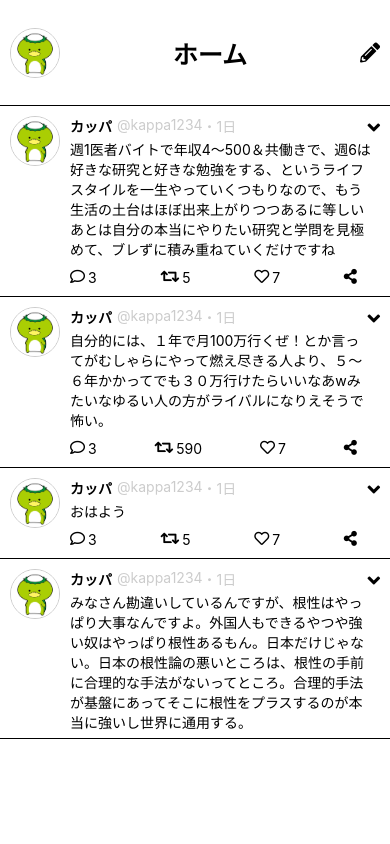
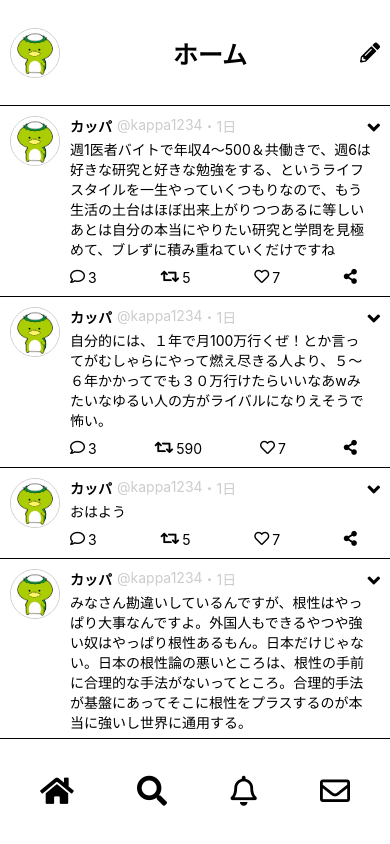
Before and after one commit to physphys/twi-type, a React Native app: screen / in a window 390 px wide. Built offline with nearby package versions, Linux system fonts and the light colour scheme.

Commit message:
Add icons to Footer

```diff
--- a/components/Footer.tsx
+++ b/components/Footer.tsx
@@ -1,11 +1,24 @@
 import React from 'react'
 import { Component } from 'react';
-import { StyleSheet, View } from 'react-native';
+import { StyleSheet, View, TouchableOpacity } from 'react-native';
+import FontAwesome5 from 'react-native-vector-icons/FontAwesome5';
 
 export default class Footer extends Component {
   render() {
     return (
       <View style={styles.container}>
+        <TouchableOpacity>
+          <FontAwesome5 name="home" size={30} />
+        </TouchableOpacity>
+        <TouchableOpacity>
+          <FontAwesome5 name="search" size={30} />
+        </TouchableOpacity>
+        <TouchableOpacity>
+          <FontAwesome5 name="bell" size={30} />
+        </TouchableOpacity>
+        <TouchableOpacity>
+          <FontAwesome5 name="envelope" size={30} />
+        </TouchableOpacity>
       </View>
     );
   }
@@ -14,10 +27,12 @@ export default class Footer extends Component {
 const styles = StyleSheet.create({
   container: {
     flex: 1,
-    justifyContent: 'center',
+    backgroundColor: 'white',
+    flexDirection: 'row',
+    justifyContent: 'space-between',
     alignItems: 'center',
-    backgroundColor: 'white',
     width: '100%',
     borderTopWidth: 0.5,
+    paddingHorizontal: 40,
   },
 });
```
